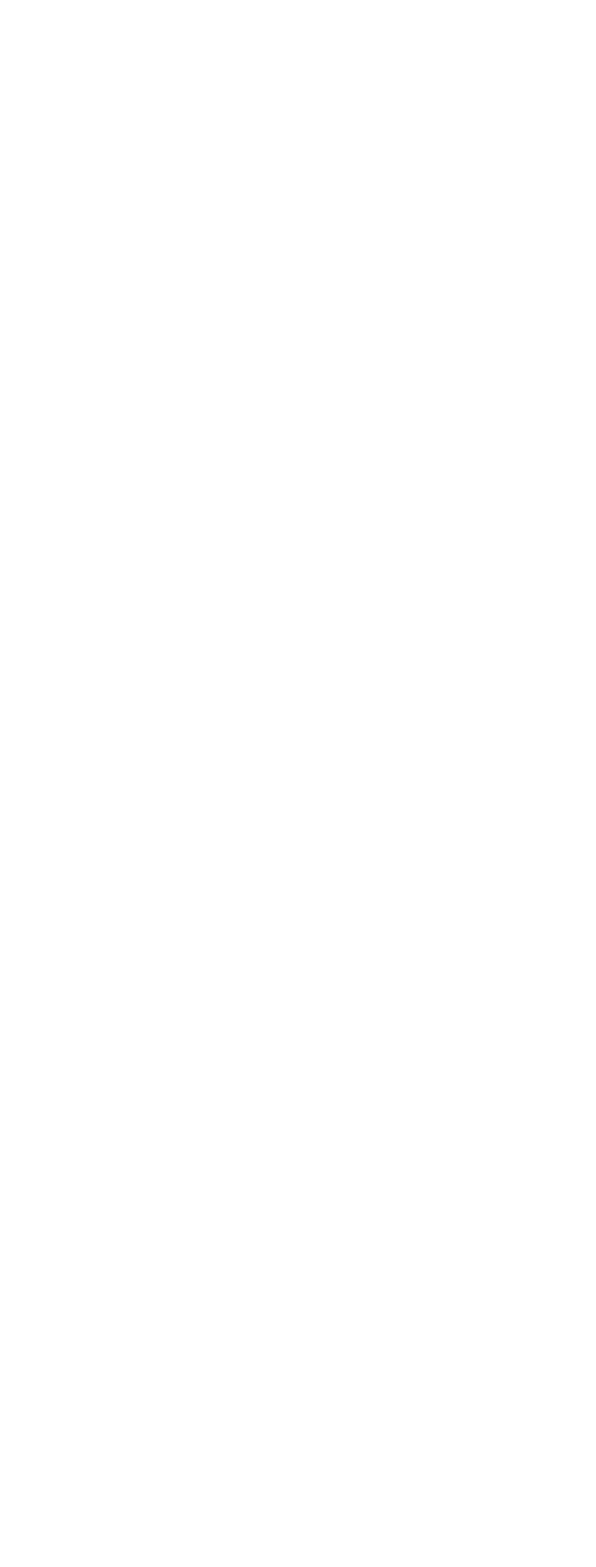
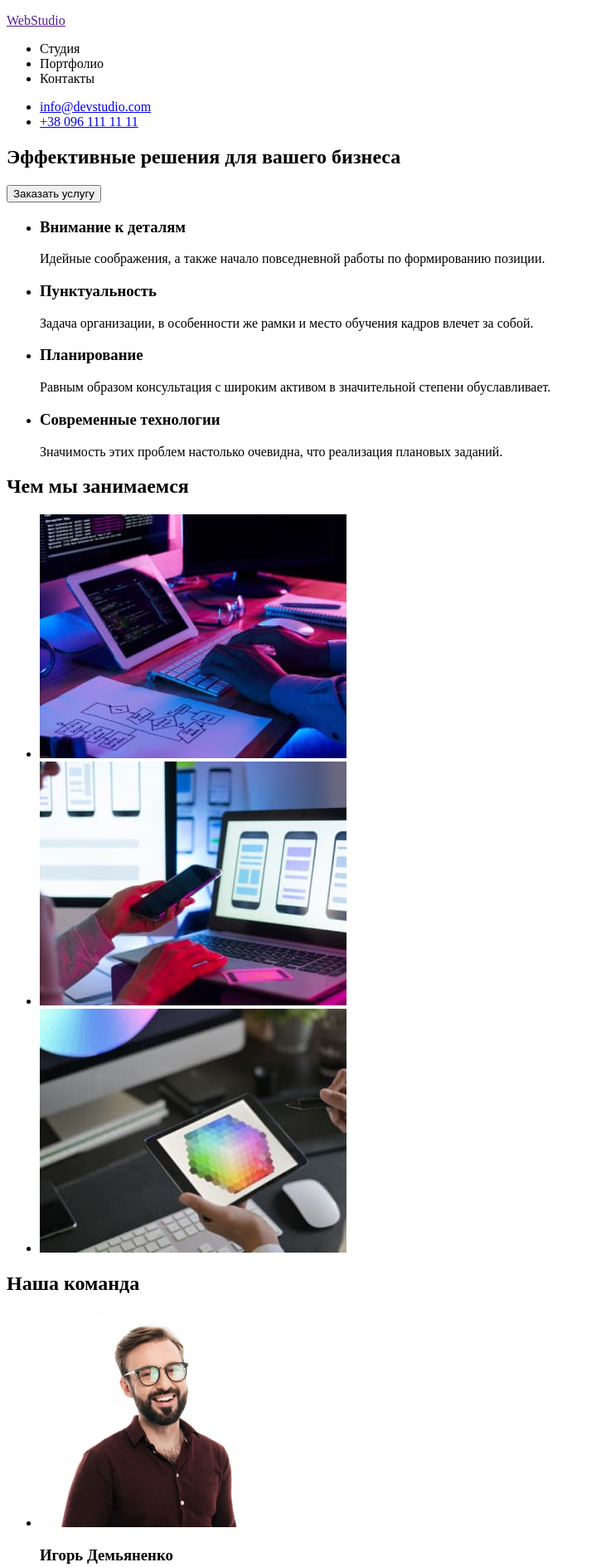
Before and after one commit to BohdanPoli/goit-markup-hw-01, a plain HTML site: page index.html in a window 1280 px wide. Shown: the top 1889 px of the page at 83% size, without its empty margins (0-719 px from the left). Before the commit the page ends 800 px from the top, so only its background shows below. Drawn offline with Linux system fonts and the light colour scheme.

Commit message:
Завершена розмітка

```diff
--- a/index.html
+++ b/index.html
@@ -1,14 +1,147 @@
 <!DOCTYPE html>
 <html lang="en">
-<head>
-    <meta charset="UTF-8">
-    <meta http-equiv="X-UA-Compatible" content="IE=edge">
-    <meta name="viewport" content="width=device-width, initial-scale=1.0">
+  <head>
+    <meta charset="UTF-8" />
+    <meta http-equiv="X-UA-Compatible" content="IE=edge" />
+    <meta name="viewport" content="width=device-width, initial-scale=1.0" />
     <title>WebStudio</title>
-</head>
-<body>
-    <header></header>
-    <main></main>
-    <footer></footer>
-</body>
+  </head>
+  <body>
+    <header>
+      <nav>
+        <a href=""><p>WebStudio</p></a>
+        <ul>
+          <li><a href=""></a>Студия</li>
+          <li><a href=""></a>Портфолио</li>
+          <li><a href=""></a>Контакты</li>
+        </ul>
+      </nav>
+      <ul>
+        <li><a href="mailto:info@devstudio.com">info@devstudio.com</a></li>
+        <li><a href="tel:+380961111111">+38 096 111 11 11</a></li>
+      </ul>
+    </header>
+
+    <main>
+      <section>
+        <h1>Эффективные решения для вашего бизнеса</h1>
+        <button type="button">Заказать услугу</button>
+      </section>
+      <section>
+        <ul>
+          <li>
+            <h3>Внимание к деталям</h3>
+            <p>
+              Идейные соображения, а также начало повседневной работы по
+              формированию позиции.
+            </p>
+          </li>
+          <li>
+            <h3>Пунктуальность</h3>
+            <p>
+              Задача организации, в особенности же рамки и место обучения кадров
+              влечет за собой.
+            </p>
+          </li>
+          <li>
+            <h3>Планирование</h3>
+            <p>
+              Равным образом консультация с широким активом в значительной
+              степени обуславливает.
+            </p>
+          </li>
+          <li>
+            <h3>Современные технологии</h3>
+            <p>
+              Значимость этих проблем настолько очевидна, что реализация
+              плановых заданий.
+            </p>
+          </li>
+        </ul>
+      </section>
+      <section>
+        <h2>Чем мы занимаемся</h2>
+        <ul>
+          <li>
+            <img
+              src="./images/wedo1.jpg"
+              alt="work on design"
+              width="370"
+              height="294"
+            />
+          </li>
+          <li>
+            <img
+              src="./images/wedo2.jpg"
+              alt="work on adaptive layout"
+              width="370"
+              height="294"
+            />
+          </li>
+          <li>
+            <img
+              src="./images/wedo3.jpg"
+              alt="girl chooses a color"
+              width="370"
+              height="294"
+            />
+          </li>
+        </ul>
+      </section>
+      <section>
+        <h2>Наша команда</h2>
+        <ul>
+          <li>
+            <img
+              src="./images/team1.jpg"
+              alt="team member"
+              width="270"
+              height="260"
+            />
+            <h3>Игорь Демьяненко</h3>
+            <p>Product Designer</p>
+          </li>
+          <li>
+            <img
+              src="./images/team2.jpg"
+              alt="team member"
+              width="270"
+              height="260"
+            />
+            <h3>Ольга Репина</h3>
+            <p>Frontend Developer</p>
+          </li>
+          <li>
+            <img
+              src="./images/team3.jpg"
+              alt="team member"
+              width="270"
+              height="260"
+            />
+            <h3>Николай Тарасов</h3>
+            <p>Marketing</p>
+          </li>
+          <li>
+            <img
+              src="./images/team4.jpg"
+              alt="team member"
+              width="270"
+              height="260"
+            />
+            <h3>Михаил Ермаков</h3>
+            <p>UI Designer</p>
+          </li>
+        </ul>
+      </section>
+    </main>
+
+    <footer>
+      <a href=""><p>WebStudio</p></a>
+      <address>г. Киев, пр-т Леси Украинки, 26</address>
+      <ul>
+        <li><a href="mailto:info@devstudio.com">info@devstudio.com</a></li>
+        <li><a href="tel:+380961111111">+38 096 111 11 11</a></li>
+      </ul>
+    </footer>
+  </body>
 </html>
```
Also changed, not shown: images/team1.jpg (added), images/team2.jpg (added), images/team3.jpg (added), images/team4.jpg (added), images/wedo1.jpg (added), images/wedo2.jpg (added), images/wedo3.jpg (added).
